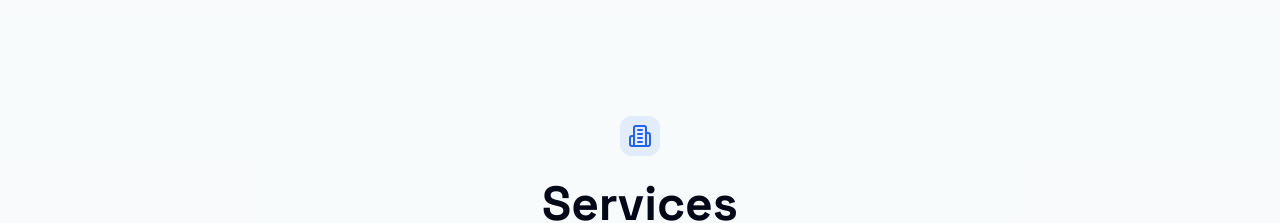
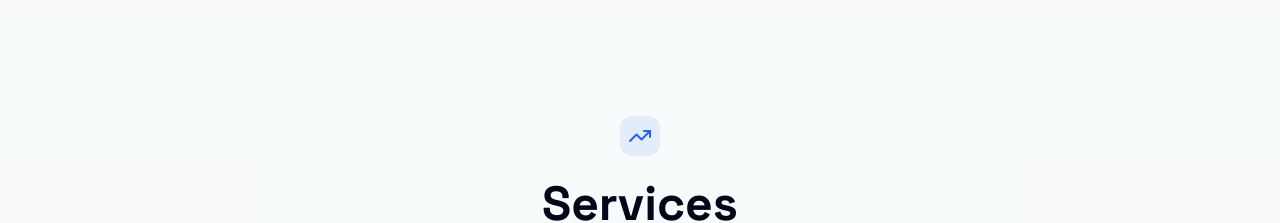
Before and after one commit to diegoariasgh/signal-works-ventures, a React (Vite) app: page / in a window 1280 px wide. Shown: the part 1620-1843 px from the top of the page. Built offline with nearby package versions, Linux system fonts and the light colour scheme; the HTML template or start-up script is replaced by a standard one.

Commit message:
Refactor: Change investor icon

```diff
--- a/src/components/Services.tsx
+++ b/src/components/Services.tsx
@@ -1,9 +1,9 @@
 import { Card, CardContent } from "@/components/ui/card";
 import { Button } from "@/components/ui/button";
-import { Building2, Rocket, Users } from "lucide-react";
+import { TrendingUp, Rocket, Users } from "lucide-react";
 const Services = () => {
   const services = [{
-    icon: Building2,
+    icon: TrendingUp,
     title: "Funds & Investors",
     description: "Strategic support for institutional capital",
     features: ["Fund setup and strategy", "Fundraising support and LP engagement", "Portfolio structuring and secondaries"],
@@ -26,7 +26,7 @@ const Services = () => {
         {/* Header */}
         <div className="text-center mb-16">
           <div className="inline-flex items-center justify-center p-2 bg-electric/10 rounded-xl mb-6">
-            <Building2 className="w-6 h-6 text-electric" />
+            <TrendingUp className="w-6 h-6 text-electric" />
           </div>
           <h2 className="text-4xl md:text-5xl font-bold font-space-grotesk text-foreground mb-6">Services</h2>
           <div className="w-24 h-1 signal-gradient mx-auto mb-8 rounded-full"></div>
```
